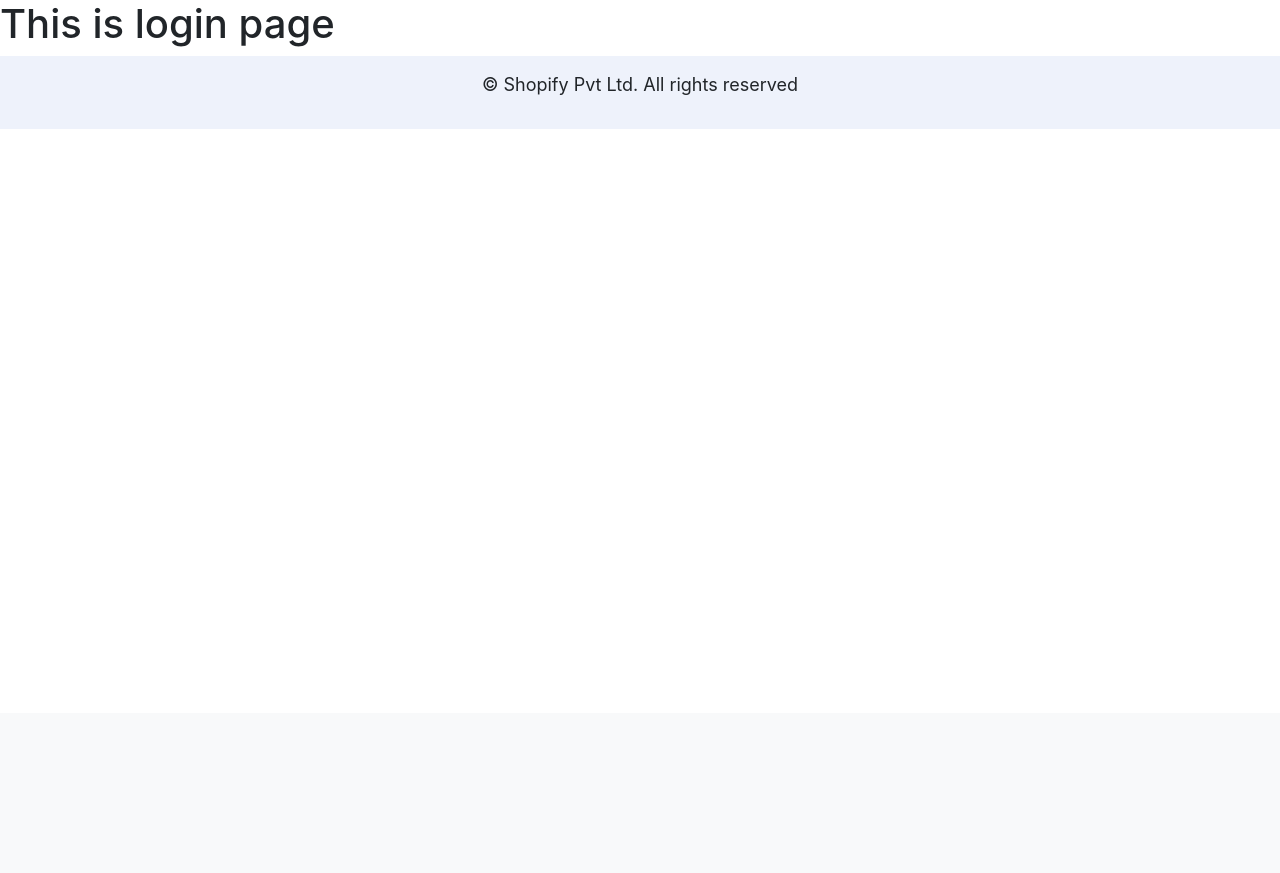
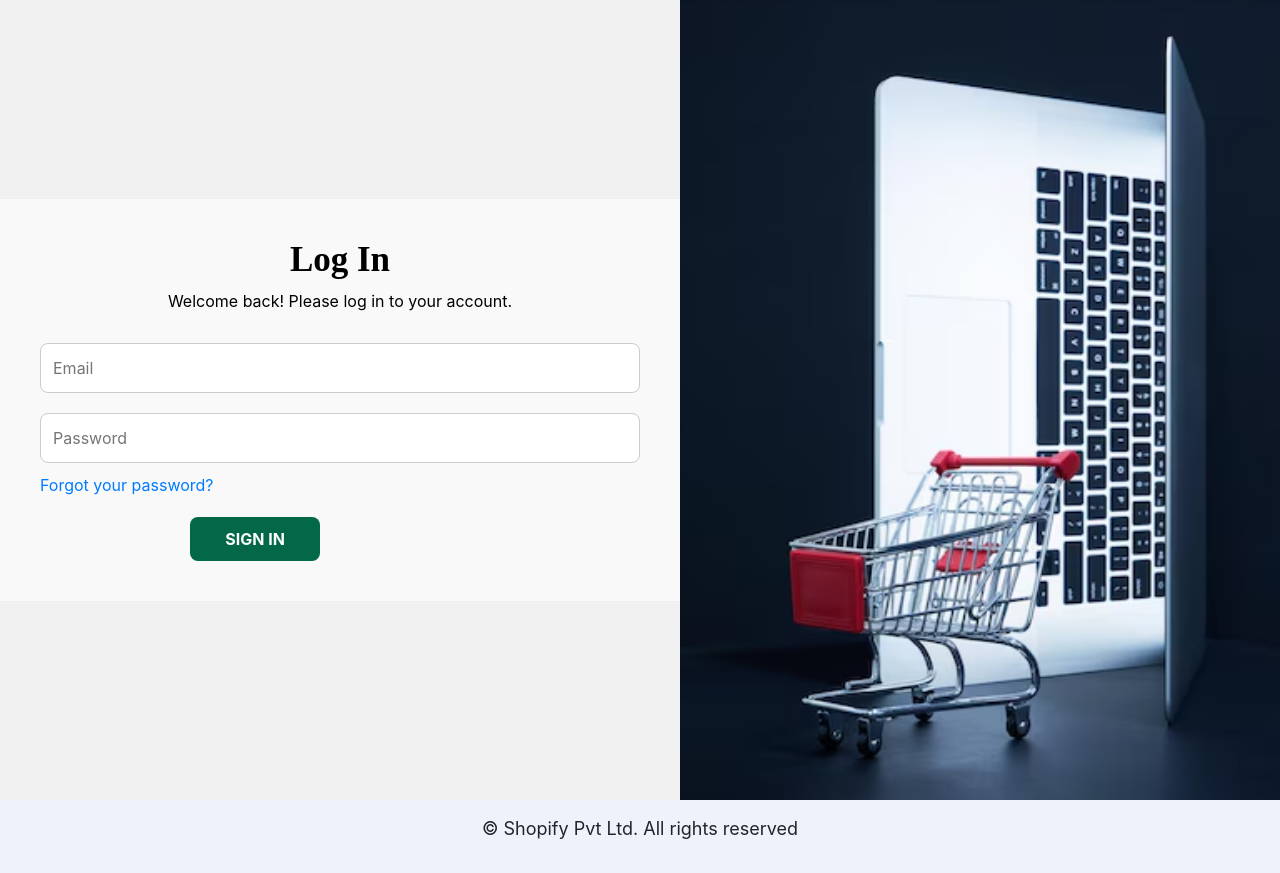
Before and after one commit to Sneha-mv/Shopify, a Django app: page /login in a window 1280 px wide; the page is wider, and only the part inside the window is pictured. Shown: the part 87-960 px from the top of that part. Before the commit the page ends 182 px from the top of that part, so only its background shows below. Run offline with Django 4.2, Linux system fonts and the light colour scheme; data that the repository does not hold is empty; some libraries are stand-ins or nearby versions; some web fonts are replaced.

Commit message:
modified login page

```diff
--- a/shopifyproject/shopifyapp/views.py
+++ b/shopifyproject/shopifyapp/views.py
@@ -68,13 +68,51 @@ def register(request):
         # Save the user if there are no errors
         user = Shopify(username=username, email=email, password=password, cpassword=cpassword)
         user.save()
-        return redirect('shopifyapp:index')
+        return redirect('shopifyapp:login')
     return render(request, 'register.html')
 
 
 
+
 def login(request):
-    return render(request,"login.html")
+    if request.method == 'POST':
+        email = request.POST.get('email')
+        password = request.POST.get('password')
+
+        # Prepare errors dictionary
+        errors = {}
+
+        # Check if both email and password are provided
+        if not email or not password:
+            errors['no_email_no_password'] = 'Please enter both email and password'
+
+        # Try to get the user by email
+        try:
+            user = Shopify.objects.get(email=email)
+        except Shopify.DoesNotExist:
+            errors['email_error'] = 'Invalid email or password'
+            user = None
+
+        # Check if password matches the stored password
+        if user and user.password != password:
+            errors['password_error'] = 'Invalid email or password'
+
+        # If there are any errors, render the login page with errors
+        if errors:
+            return render(request, 'login.html', {'errors': errors})
+
+        # If everything is correct, redirect to the index page
+        return redirect('shopifyapp:index')
+
+    return render(request, 'login.html')
+
+
+
+
+
+
+
+
 
 
 
--- a/shopifyproject/static/css/index.css
+++ b/shopifyproject/static/css/index.css
@@ -158,7 +158,7 @@ body {
     align-items: center;
     margin: 0;
     background: #f0f0f0;
-    height: 650px;
+    height: 720px;
 }
 
 .reg-sec2{
@@ -168,7 +168,7 @@ body {
     box-shadow: 0 8px 16px rgba(0, 0, 0, 0.2);
     border-radius: 20px;
     overflow: hidden;
-    height: 550px;
+    height: 650px;
 }
 
 .reg-form{
--- a/shopifyproject/templates/login.html
+++ b/shopifyproject/templates/login.html
@@ -4,8 +4,83 @@
     Sign In
 {% endblock %}
 {% block content %}
+<style>
+    .reg-sec1 {
+        display: flex; /* Use Flexbox for layout */
+        height: 100vh; /* Full viewport height */
+    }
+    .reg-image {
+        flex: 1; /* Takes up half of the available space */
+        background: url("{% static 'img/registershop.avif' %}") no-repeat center center;
+        background-size: cover;
+        min-height: 100%; /* Ensure the image takes full height */
+    }
+    .reg-form {
+        flex: 1; /* Takes up the other half */
+        padding: 40px; /* Add some padding */
+        display: flex;
+        flex-direction: column;
+        justify-content: center; /* Center the form vertically */
+        background-color: #f9f9f9; /* Optional: Add a background color */
+    }
+    .error-box {
+        display: none; /* Hide error boxes by default */
+        background-color: #f8d7da;
+        color: #721c24;
+        border-left: 4px solid #f5c6cb;
+        padding: 8px;
+        margin-top: 5px;
+        font-size: 14px;
+        border-radius: 3px;
+    }
+    .error-box.show {
+        display: block; /* Show error box when this class is added */
+    }
+    .error-box i {
+        margin-right: 5px;
+        color: #721c24;
+    }
+</style>
 
-<h1>This is login page</h1>
+<div class="reg-sec1">
+    <div class="reg-form">
+        <h2>Log In</h2>
+        <p>Welcome back! Please log in to your account.</p>
+        <form action="#" method="POST" id="registration-form">
+            {% csrf_token %}
+            <div>
+                <input type="email" name="email" placeholder="Email" id="email" required>
+                <div class="error-box {% if errors.email_error %}show{% endif %}" id="email-error">
+                    <i class="fa fa-exclamation-circle"></i>
+                    {{ errors.email_error }}
+                </div>
+            </div>
+            <div>
+                <input type="password" name="password" placeholder="Password" id="password" required>
+                <div class="error-box {% if errors.password_error %}show{% endif %}" id="password-length-error">
+                    <i class="fa fa-exclamation-circle"></i>
+                    {{ errors.password_error }}
+                </div>
+            </div>
+            <div class="forgot-password">
+                <a href="">Forgot your password?</a>
+            </div>
+            <button type="submit">Sign In</button>
+        </form>
+    </div>
+    <div class="reg-image"></div> <!-- Ensure this is on the right -->
+</div>
 
+<script>
+    // Show error if login failed
+    const loginError = "{{ errors }}"; // Update this to match your error context
+    if (loginError) {
+        const errorMessage = document.getElementById('email-error');
+        const passwordError = document.getElementById('password-length-error');
 
+        // If there's a login error, add the 'show' class to display error messages
+        errorMessage.classList.add('show');
+        passwordError.classList.add('show');
+    }
+</script>
 {% endblock %}
```
Also changed, not shown: shopifyproject/templates/register.html (+0 -26 lines).
